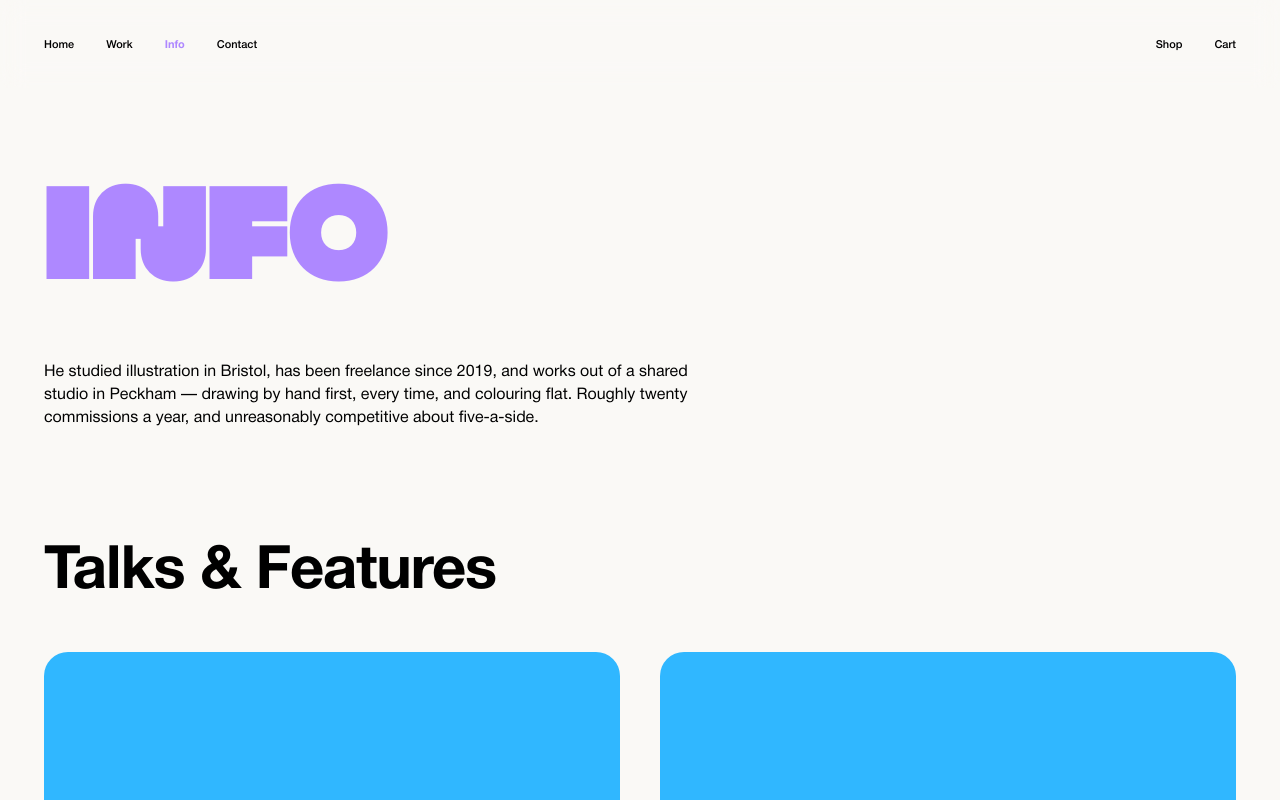
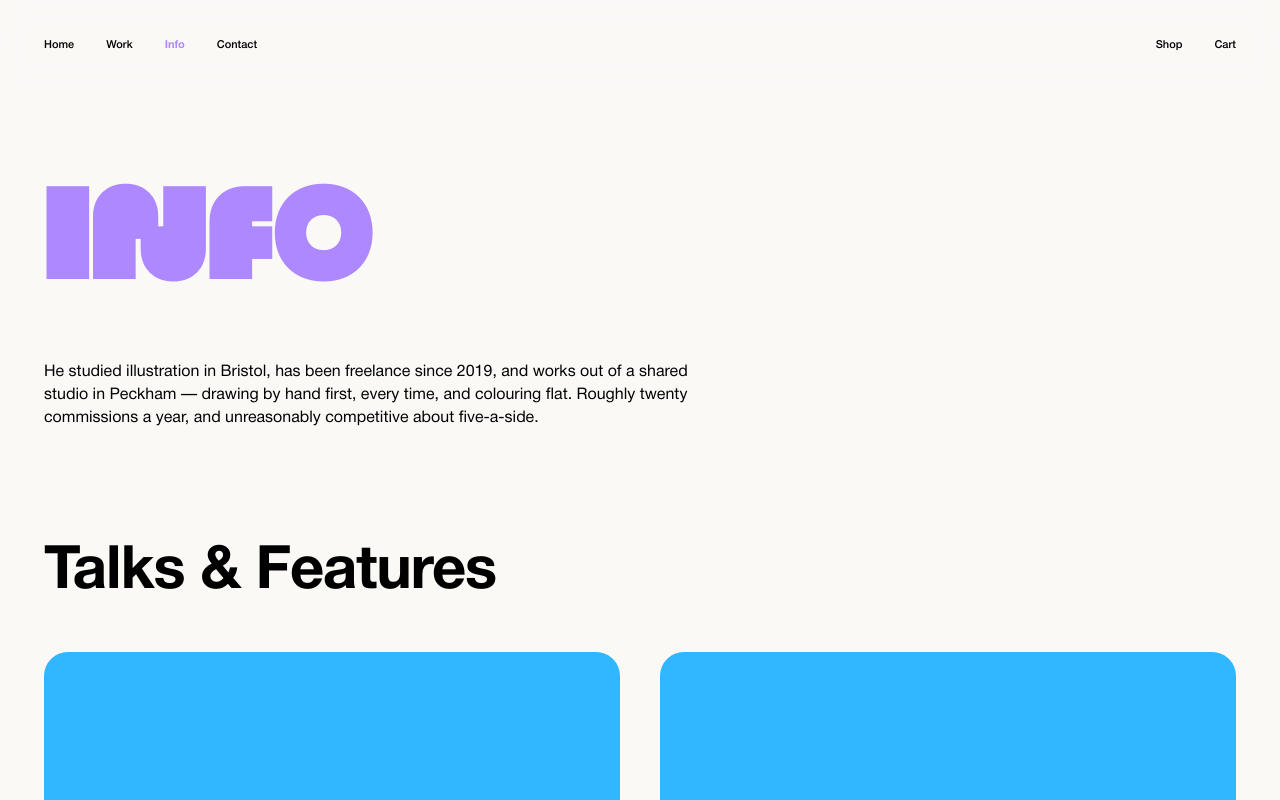
Before and after one commit to jshmck/josh-mckenna-portfolio, a Next.js app: page /about in a window 1280 px wide. Shown: the top 800 px of the page. Built offline with nearby package versions, Linux system fonts and the light colour scheme.

Commit message:
fix(about): lowercase the F in INFO title

```diff
--- a/app/about/page.tsx
+++ b/app/about/page.tsx
@@ -24,7 +24,7 @@ export default function AboutPage() {
     <>
       <header>
         <div className="mx-auto max-w-frame px-6 py-20 md:px-gutter">
-          <h1 className="type-display text-accent">INFO</h1>
+          <h1 className="type-display text-accent">INfO</h1>
         </div>
       </header>
 
```
